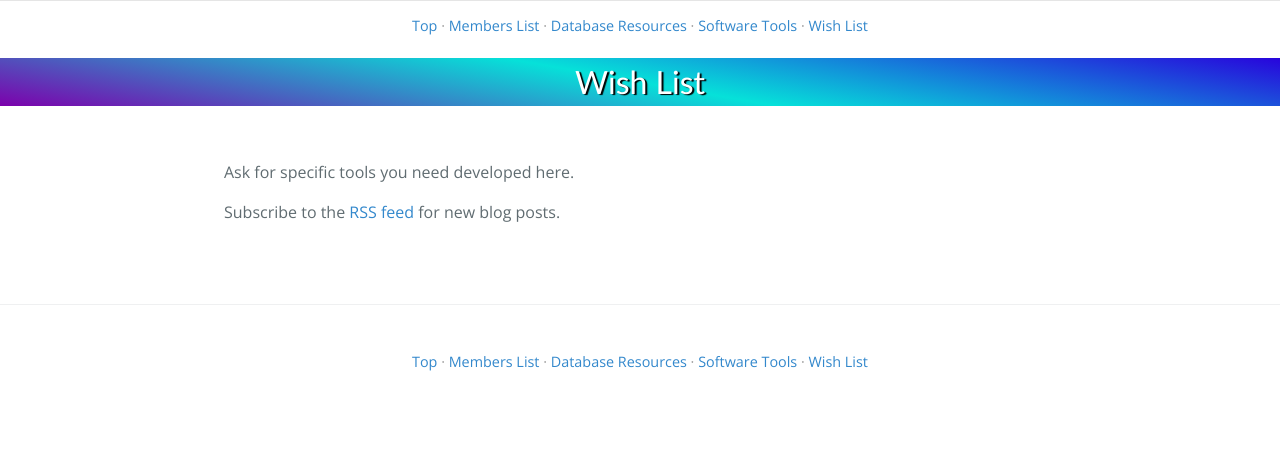
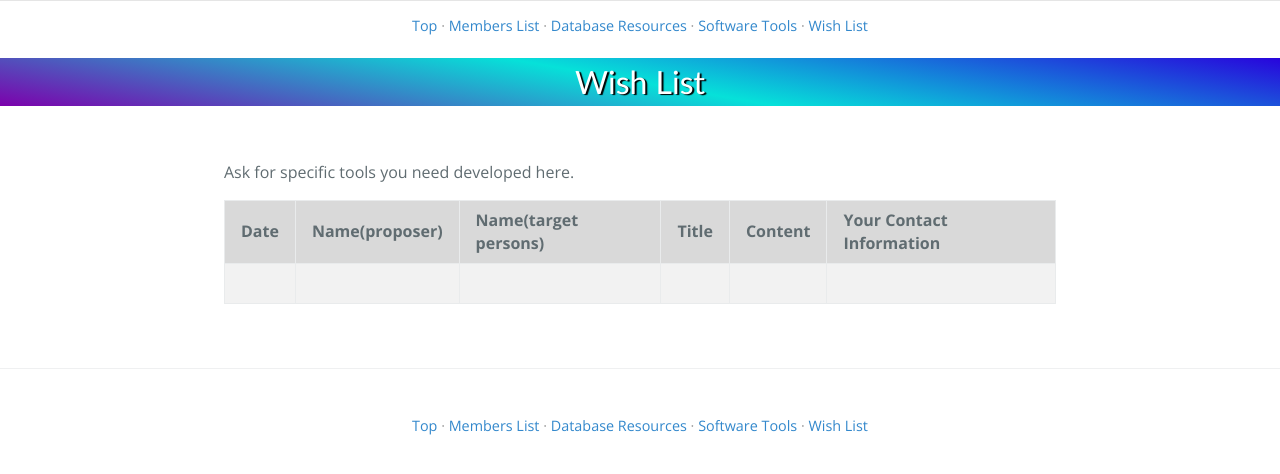
Before and after one commit to glycoinfo/glic-old, a Jekyll site: the page built from wishList/index.md, in a window 1280 px wide. Shown: the top 474 px of the page. Built offline with Jekyll 4.4.1, drawn with Linux system fonts in a browser that asks for light colours; nearby versions of some CDN libraries; Markdown is read by kramdown in place of the engine named in the settings.

Commit message:
Update index.md

```diff
--- a/wishList/index.md
+++ b/wishList/index.md
@@ -6,9 +6,6 @@ redirect_from: /blog.html
 
 Ask for specific tools you need developed here.
 
-
-{% for post in site.posts %}
-  * {{ post.date | date_to_string }} &raquo; [ {{ post.title }} ]({{ site.url }}{{ post.url }})
-{% endfor %}
-
-Subscribe to the [RSS feed](/rss.xml) for new blog posts.
+| Date | Name(proposer) | Name(target persons) | Title | Content | Your Contact Information |
+|:------|:------|:------|:------|:------|:------|
+|      |      |       |         |          |
```
